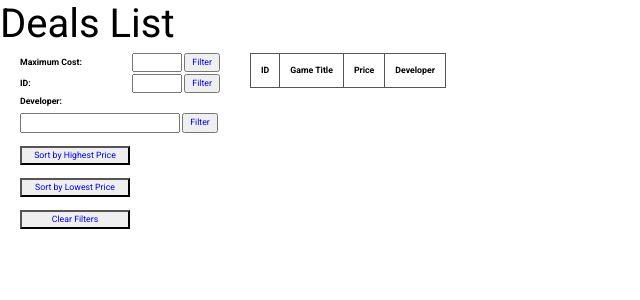
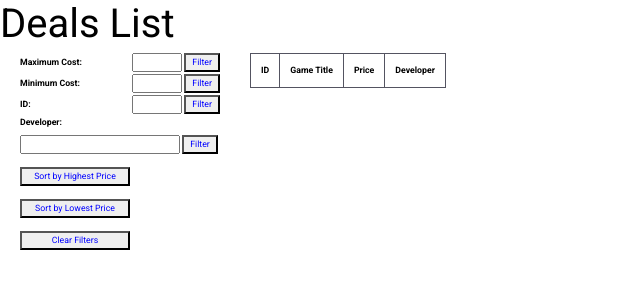
Before and after one commit to ChicoState/realdealz, a Django app: page /search/ in a window 1280 px wide. Shown: the part 72-372 px from the top of the page, without its empty margins (0-640 px from the left). Run offline with Django 3.2, Linux system fonts and the light colour scheme; data that the repository does not hold is empty; parts of the project's set-up code (start-up, migrations or seed data) failed here and were passed over; some libraries are stand-ins or nearby versions.

Commit message:
Implementing Multiple Filters

```diff
--- a/app/realDealz/views.py
+++ b/app/realDealz/views.py
@@ -76,15 +76,13 @@ def game_list(request):
 
     games = Game.objects.all()
     filtered_table = None
+    filtered_table = Game.objects.all()
 
     if request.method == 'POST':
-        filter_value = request.POST.get('filtered_price')
         filter_id = request.POST.get('filtered_id')
         filter_developer = request.POST.get('filtered_developer')
 
-        if filter_value:
-            filtered_table = Game.objects.filter(price__lte=filter_value)
-        elif filter_id:
+        if filter_id:
             filtered_table = Game.objects.filter(appid=filter_id)
         elif filter_developer:
             filtered_table = Game.objects.filter(Q(developer__icontains=filter_developer))
@@ -98,6 +96,7 @@ def game_list(request):
     #page_number = request.GET.get('page')
     #current_page = paginator.get_page(page_number)
 
+
     context = {
         'games': games,
         'filtered_table': filtered_table,
--- a/app/templates/realDealz/game_list.html
+++ b/app/templates/realDealz/game_list.html
@@ -40,25 +40,23 @@
 
 <h1>Deals List</h1>
 <div class="buttonoverlay">
-  <form method="post">
-    {% csrf_token %}
-    <label for="filtered_price" style="width: 110px;">Maximum Cost:</label>
-    <input type="text" name="filtered_price" id="filtered_price" style="width: 50px; color: black;">
-    <input class="blue" type="submit" value="Filter">
-  </form>
-  <form method="post">
-    {% csrf_token %}
-    <label for="filtered_id" style="width: 110px;">ID:</label>
-    <input type="text" name="filtered_id" id="filtered_id" style="width: 50px; color: black;">
-    <input class="blue" type="submit" value="Filter">
-  </form>
-  <form method="post">
-    {% csrf_token %}
-    <label for="filtered_developer" style="width: 110px;">Developer:</label>
-    <br>
-    <input type="text" name="filtered_developer" id="filtered_developer" style="width: 160px; color: black;">
-    <input class="blue" type="submit" value="Filter">
-  </form>
+  <label for="max_price" style="width: 110px;">Maximum Cost:</label>
+  <input type="text" name="max_price" id="max_price" style="width: 50px; color: black;">
+  <button onclick="Setmax()" class="blue">Filter</button>
+  <br>
+  <label for="max_price" style="width: 110px;">Minimum Cost:</label>
+  <input type="text" name="min_price" id="min_price" style="width: 50px; color: black;">
+  <button onclick="Setmin()" class="blue">Filter</button>
+  <br>
+  <label for="set_id" style="width: 110px;">ID:</label>
+  <input type="text" name="set_id" id="set_id" style="width: 50px; color: black;">
+  <button onclick="FindID()" class="blue">Filter</button>
+  <br>
+  <label for="set_dev" style="width: 110px;">Developer:</label>
+  <br>
+  <input type="text" name="set_dev" id="set_dev" style="width: 160px; color: black;">
+  <button onclick="FindDev()" class="blue">Filter</button>
+  <br>
   <br>
   <button class="blue" style="width: 110px;" id="highest">Sort by Highest Price</button>
   <br>
@@ -123,6 +121,124 @@
 
 
 <script>
+
+  //Find Developer
+  function FindDev(){
+    var userInput = document.getElementById("set_dev").value;
+    var table = document.getElementById("tablegames");
+    var rows = [];
+
+    // Iterate over the rows of the table
+    for (var i = 0; i < table.rows.length; i++) {
+        var row = table.rows[i];
+        var cell = row.cells[3];
+
+        if (cell.innerText.includes(userInput)) {
+          rows.push(row);
+        }
+    }
+
+    // Clear the table body
+    var tbody = table.getElementsByTagName("tbody")[0];
+    tbody.innerHTML = "";
+
+    // Rebuild the table with the sorted rows
+    for (var i = 0; i < rows.length; i++) {
+        tbody.appendChild(rows[i]);
+    }
+  }
+
+  //Find ID
+  function FindID(){
+    var userInput = document.getElementById("set_id").value;
+    var limit = parseInt(userInput);
+    var table = document.getElementById("tablegames");
+    var rows = [];
+
+    // Iterate over the rows of the table
+    for (var i = 0; i < table.rows.length; i++) {
+        var row = table.rows[i];
+        var cell = row.cells[0];
+        if (parseInt(cell.innerText) == limit) {
+          rows.push(row);
+        }
+    }
+
+    // Clear the table body
+    var tbody = table.getElementsByTagName("tbody")[0];
+    tbody.innerHTML = "";
+
+    // Rebuild the table with the sorted rows
+    for (var i = 0; i < rows.length; i++) {
+        tbody.appendChild(rows[i]);
+    }
+  }
+
+  //Set Minimum price
+  function Setmin(){
+    var userInput = document.getElementById("min_price").value;
+    var limit = parseFloat(userInput);
+    var table = document.getElementById("tablegames");
+    var rows = [];
+
+    // Iterate over the rows of the table
+    for (var i = 0; i < table.rows.length; i++) {
+        var row = table.rows[i];
+        var cell = row.cells[2];
+        var cellText = cell.innerText.replace('$', '').replace(',', '');
+
+        //Uncomment the line below to see what cellText contains
+        //console.log(parseFloat(cellText));
+
+        // Check if the cell value is less than or equal to the limit
+        if (parseFloat(cellText) >= limit) {
+          rows.push(row);
+        }
+    }
+
+    // Clear the table body
+    var tbody = table.getElementsByTagName("tbody")[0];
+    tbody.innerHTML = "";
+
+    // Rebuild the table with the sorted rows
+    for (var i = 0; i < rows.length; i++) {
+        tbody.appendChild(rows[i]);
+    }
+  }
+
+  //Set Maximum price
+  function Setmax(){
+    var userInput = document.getElementById("max_price").value;
+    var limit = parseFloat(userInput);
+    var table = document.getElementById("tablegames");
+    var rows = [];
+
+    // Iterate over the rows of the table
+    for (var i = 0; i < table.rows.length; i++) {
+        var row = table.rows[i];
+        var cell = row.cells[2];
+        var cellText = cell.innerText.replace('$', '').replace(',', '');
+
+        //Uncomment the line below to see what cellText contains
+        //console.log(parseFloat(cellText));
+
+        // Check if the cell value is less than or equal to the limit
+        if (parseFloat(cellText) <= limit) {
+          rows.push(row);
+        }
+    }
+
+    // Clear the table body
+    var tbody = table.getElementsByTagName("tbody")[0];
+    tbody.innerHTML = "";
+
+    // Rebuild the table with the sorted rows
+    for (var i = 0; i < rows.length; i++) {
+        tbody.appendChild(rows[i]);
+    }
+  }
+
+
   //Activates when the page is loaded
   document.addEventListener("DOMContentLoaded", function() {
 
```
